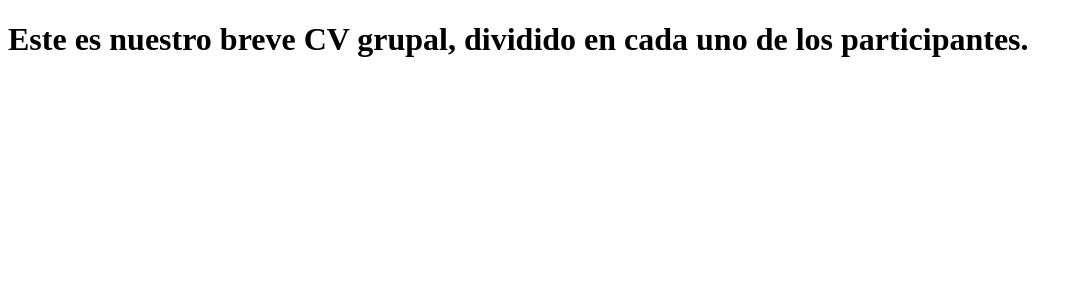
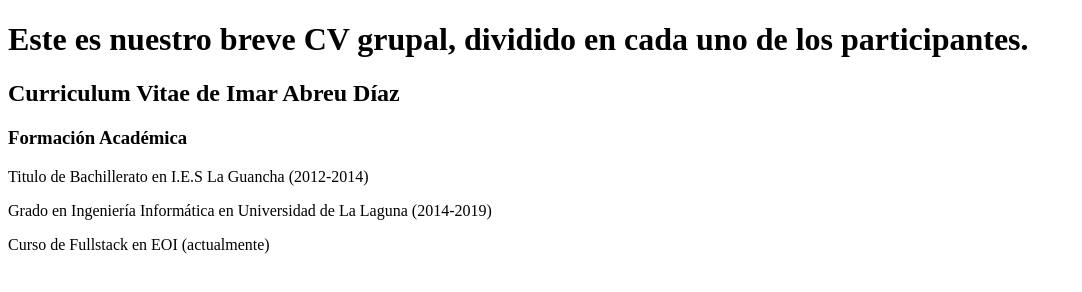
Before and after one commit to XavYan/cv-grupal, a plain HTML site: page src/index.html in a window 1280 px wide. Shown: the whole page, without its empty margins (0-1082 px from the left). Drawn offline with Linux system fonts and the light colour scheme.

Commit message:
Added the Imar academic info

```diff
--- a/src/index.html
+++ b/src/index.html
@@ -7,5 +7,14 @@
 </head>
 <body>
     <h1>Este es nuestro breve CV grupal, dividido en cada uno de los participantes.</h1>
+    <div class="imar">
+        <h2>Curriculum Vitae de Imar Abreu Díaz</h2>
+        <div class="academic">
+            <h3>Formación Académica</h3>
+            <p>Titulo de Bachillerato en I.E.S La Guancha (2012-2014)</p>
+            <p>Grado en Ingeniería Informática en Universidad de La Laguna (2014-2019)</p>
+            <p>Curso de Fullstack en EOI (actualmente)</p>
+        </div>
+    </div>
 </body>
 </html>
```
